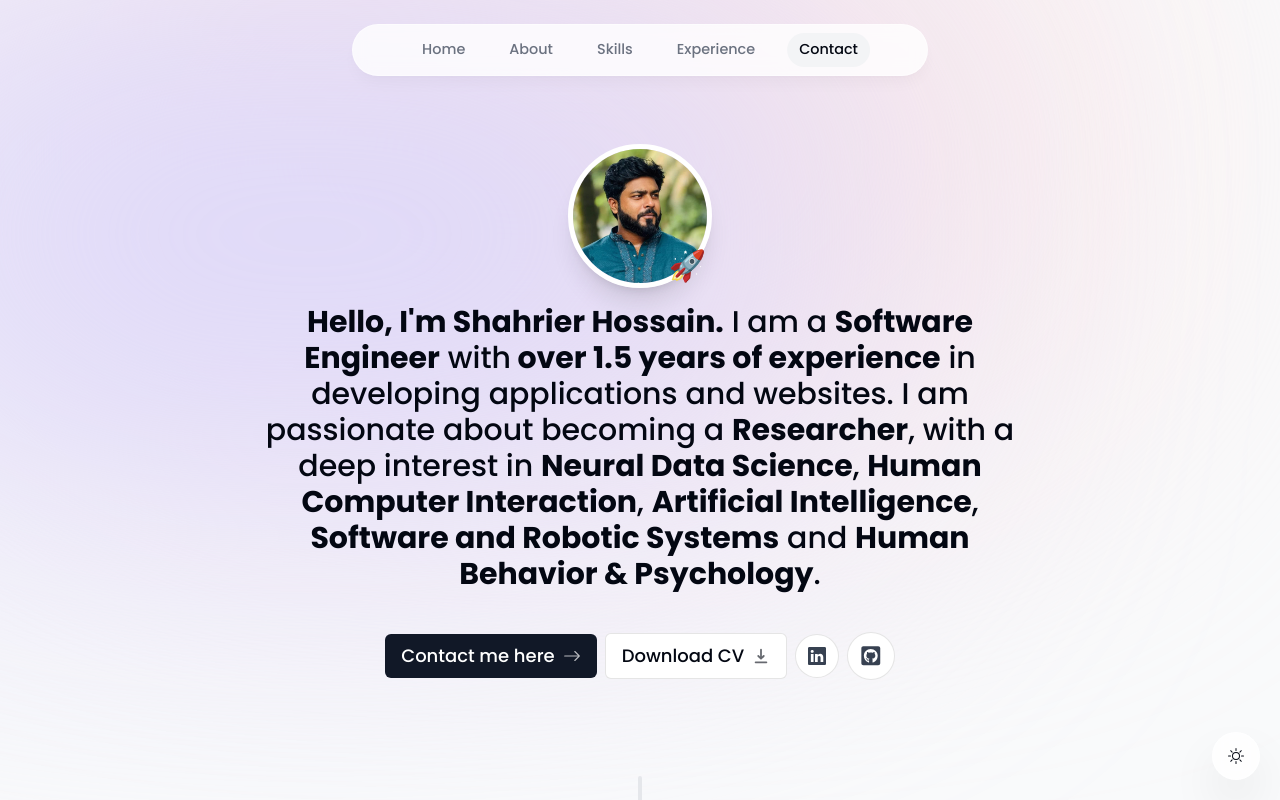
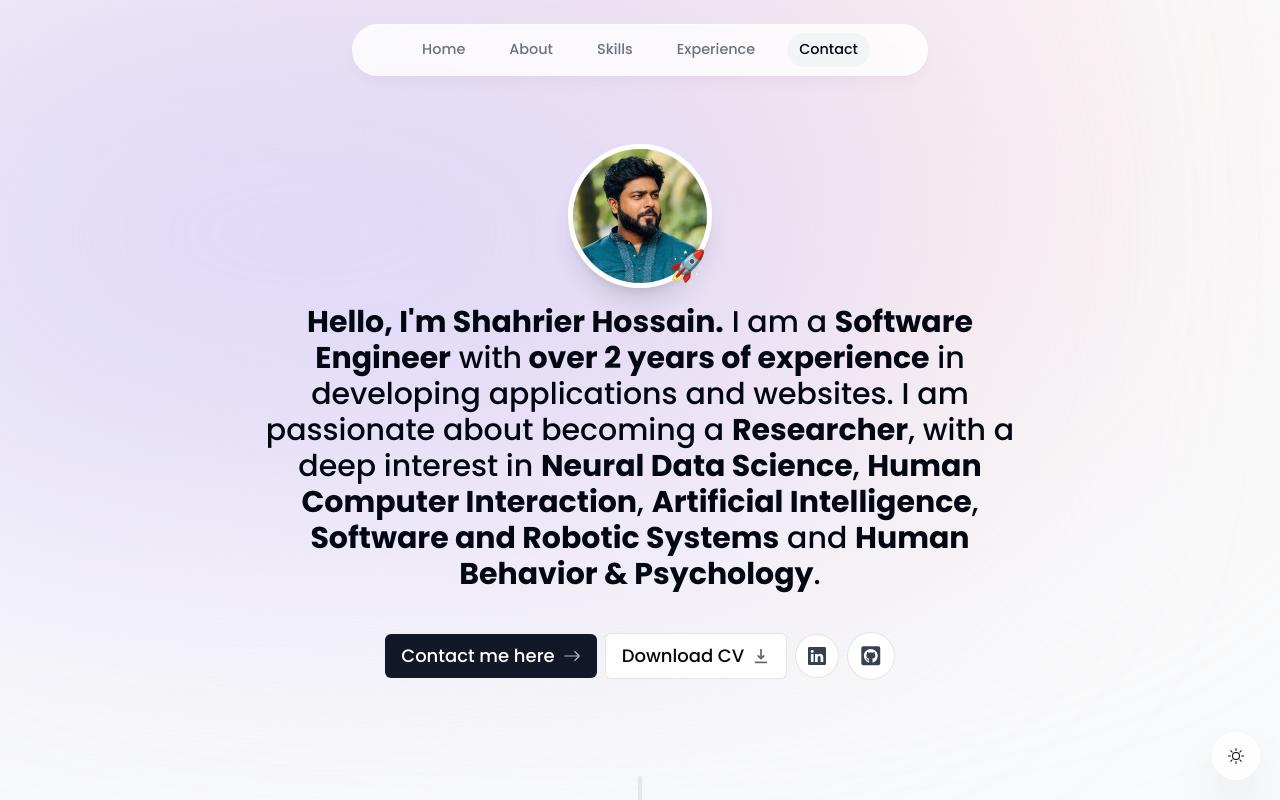
Before and after one commit to ShahrierHossain/shahrier-hossain, a Next.js app: page / in a window 1280 px wide. Shown: the top 800 px of the page. Built offline with nearby package versions, Linux system fonts and the light colour scheme; what mailgun-js would draw is missing.

Commit message:
Update intro.tsx

```diff
--- a/components/intro.tsx
+++ b/components/intro.tsx
@@ -64,7 +64,7 @@ export default function Intro() {
       >
         <span className="font-bold">Hello, I'm Shahrier Hossain.</span>
        {" "} I am a <span className="font-bold">Software Engineer</span> with
-        <span className="font-bold"> over 1.5 years of experience</span> in developing applications and websites.
+        <span className="font-bold"> over 2 years of experience</span> in developing applications and websites.
         I am passionate about becoming a <span className="font-bold">Researcher</span>, with a deep interest in   {" "}
         <span className="font-bold">Neural Data Science</span>, <span className="font-bold">Human Computer Interaction</span>, <span className="font-bold">Artificial Intelligence</span>, <span className="font-bold">Software and Robotic Systems</span> and
         {" "}<span className="font-bold">Human Behavior & Psychology</span>.
```
